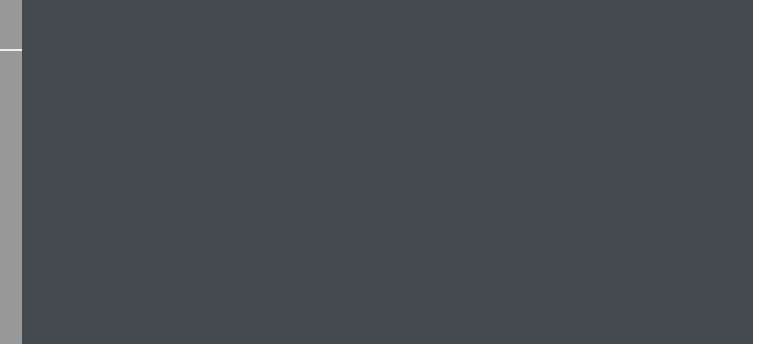
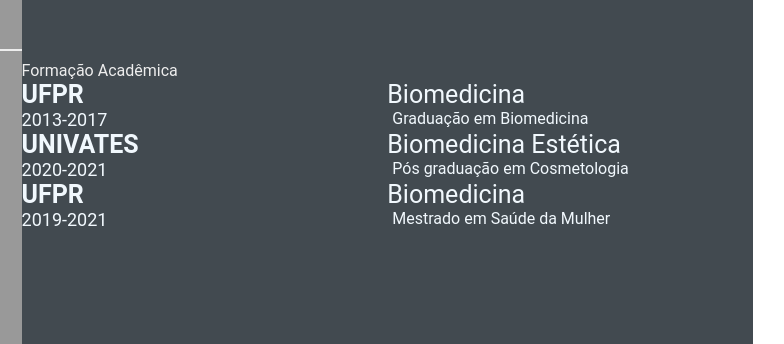
Before and after one commit to durskim/durskim.github.io, a plain HTML site: page index.html in a window 1280 px wide. Shown: the part 395-739 px from the top of the page, 399-1183 px from the left. Drawn offline with Linux system fonts and the light colour scheme.

Commit message:
feature: add index.html (#4)

```diff
--- a/index.html
+++ b/index.html
@@ -1,12 +1,15 @@
 <html lang="en">
+
 <head>
     <meta charset="UTF-8">
     <meta http-equiv="X-UA-Compatible" content="IE=edge">
     <meta name="viewport" content="width=device-width, initial-scale=1.0">
     <title>Mariana Durski CV</title>
 
-    <link rel="stylesheet" href="style.css"></link>
+    <link rel="stylesheet" href="style.css">
+    </link>
 </head>
+
 <body>
     <main class="resume-contents">
         <section class="left-section">
@@ -28,8 +31,12 @@
                 <div class="skills">
                     <p class="left-title">Skills</p>
                     <ul>
-                        <li><p>HTML, CSS, Git e GitHub</p></li>
-                        <li><p>Linux</p></li>
+                        <li>
+                            <p>HTML, CSS, Git e GitHub</p>
+                        </li>
+                        <li>
+                            <p>Linux</p>
+                        </li>
                     </ul>
                 </div>
             </section>
@@ -80,6 +87,41 @@
                     </div>
                 </div>
             </section>
+            <section class="education gap">
+                <div class="right-title">Formação Acadêmica</div>
+                <div class="education-contents">
+                    <div class="education-left">
+                        <p class="education-school-name">UFPR</p>
+                        <p class="educationp-time-period">2013-2017</p>
+                    </div>
+                    <div class="education-right">
+                        <p class="education-subject">Biomedicina</p>
+                        <p class="education-desc">
+                            Graduação em Biomedicina
+                        </p>
+                    </div>
+                    <div class="education-left">
+                        <p class="education-school-name">UNIVATES</p>
+                        <p class="educationp-time-period">2020-2021</p>
+                    </div>
+                    <div class="education-right">
+                        <p class="education-subject">Biomedicina Estética</p>
+                        <p class="education-desc">
+                            Pós graduação em Cosmetologia
+                        </p>
+                    </div>
+                    <div class="education-left">
+                        <p class="education-school-name">UFPR</p>
+                        <p class="educationp-time-period">2019-2021</p>
+                    </div>
+                    <div class="education-right">
+                        <p class="education-subject">Biomedicina</p>
+                        <p class="education-desc">
+                            Mestrado em Saúde da Mulher
+                        </p>
+                    </div>
+                </div>
+            </section>
         </section>
     </main>
 </body>
```
Lines whose indentation alone changed are shown as unchanged.
